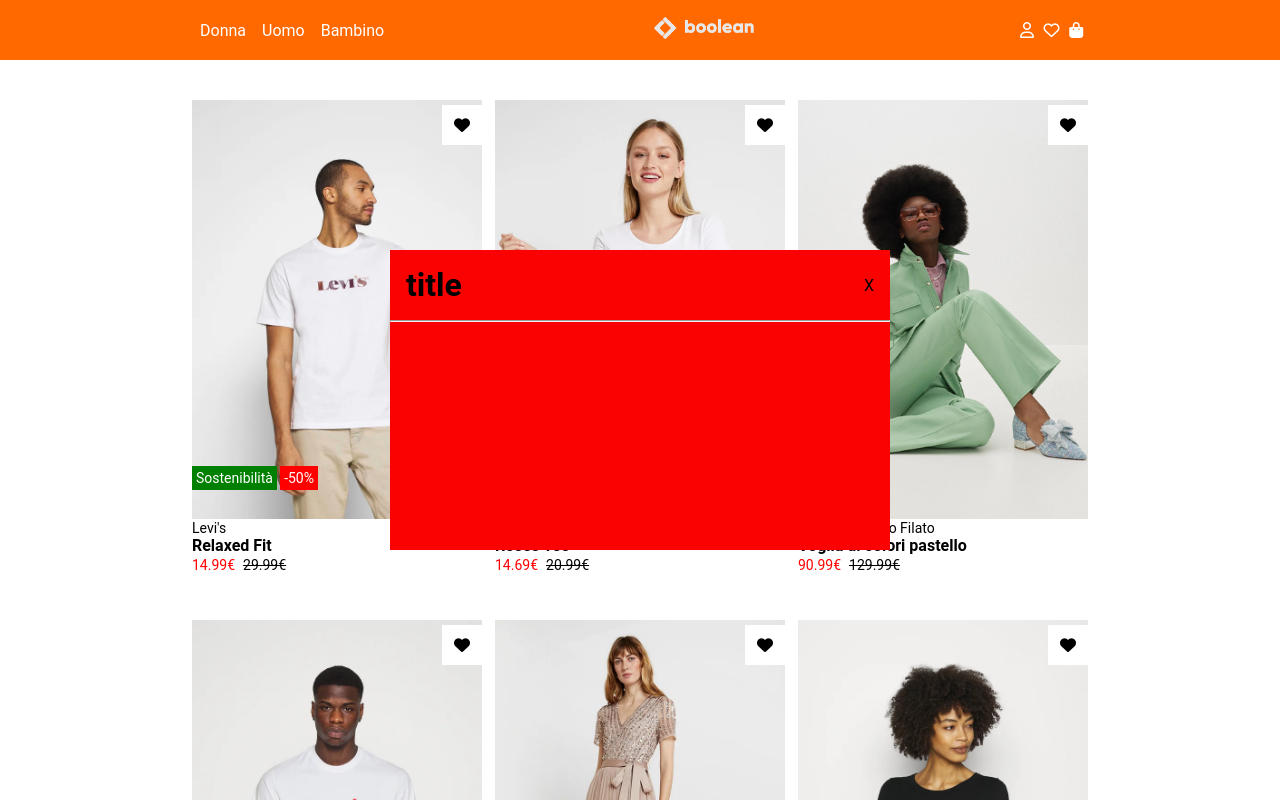
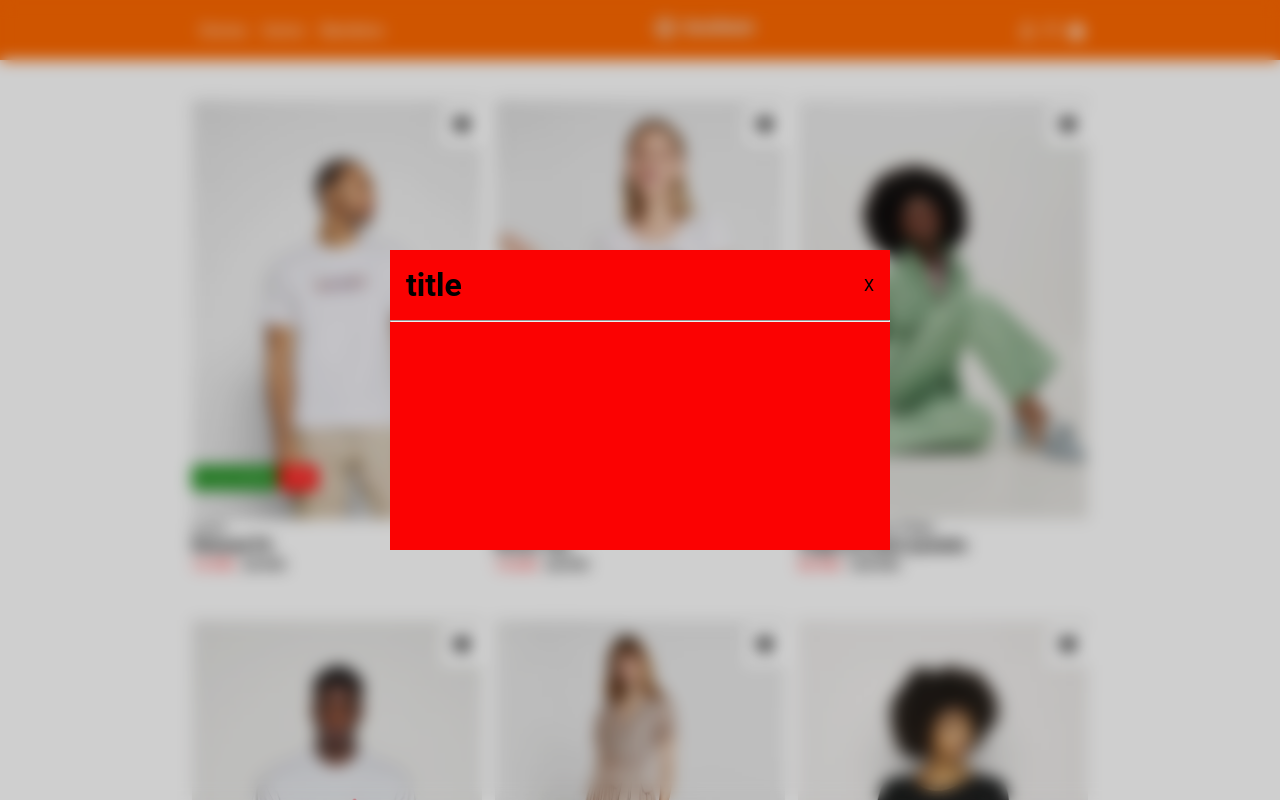
Before and after one commit to fraberret/vite-boolando, a Vue app: page / in a window 1280 px wide. Shown: the top 800 px of the page. Built offline with nearby package versions, Linux system fonts and the light colour scheme; data requests are answered from the project's data file.

Commit message:
add style at modal

```diff
--- a/src/components/Modale.vue
+++ b/src/components/Modale.vue
@@ -1,11 +1,13 @@
 <template>
-    <div class="modale">
-        <div class="top">
-            <h1>title</h1>
-            <button>X</button>
+    <div class="modal_page">
+        <div class="modale">
+            <div class="top">
+                <h1>title</h1>
+                <button>X</button>
 
+            </div>
+            <hr>
         </div>
-        <hr>
     </div>
 </template>
 
@@ -16,13 +18,23 @@ export default {
 </script>
 
 <style>
+.modal_page {
+    width: 100vw;
+    height: 100vh;
+    background-color: rgba(0, 0, 0, 0.188);
+    backdrop-filter: blur(8px);
+    z-index: 9999;
+    position: absolute;
+}
+
 .modale {
     background-color: rgb(251, 2, 2);
     width: 500px;
     height: 300px;
     margin: 0 auto;
-    z-index: 9999;
     position: absolute;
+
+
     top: 50%;
     left: 50%;
     margin-top: -150px;
```
